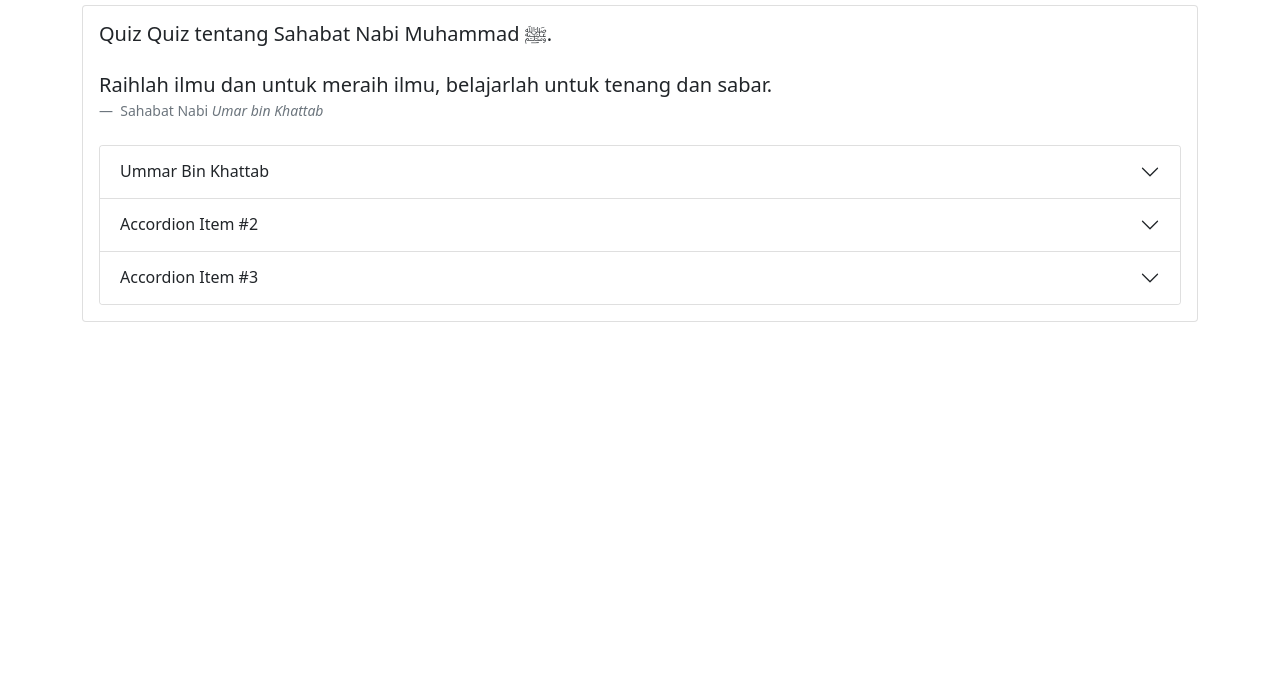
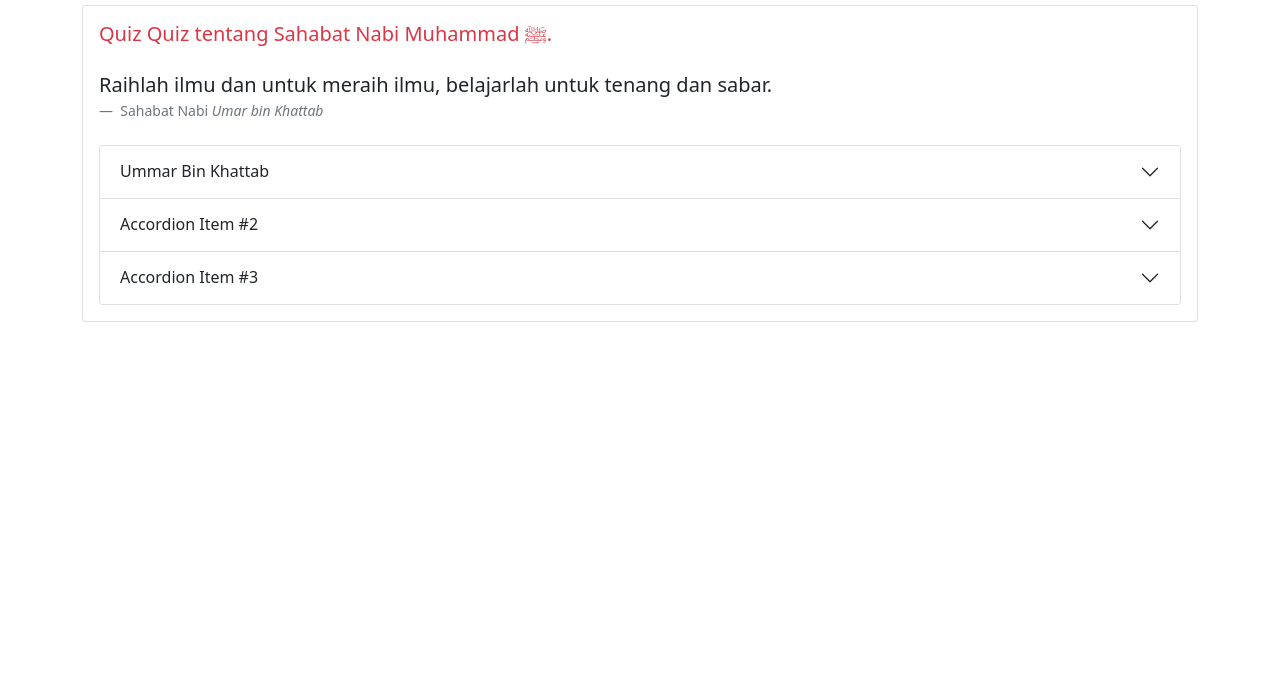
Before and after one commit to agm4r/quiz-rabbaniyun, a plain HTML site: page index.html in a window 1280 px wide. Shown: the part 108-800 px from the top of the page. Drawn offline with nearby package versions, Linux system fonts and the light colour scheme.

Commit message:
menambahkan effect typing, mengubah warna text judul menjadi merah

```diff
--- a/index.html
+++ b/index.html
@@ -12,6 +12,9 @@
 
     <!-- Icons Bootstrap -->
     <link rel="stylesheet" href="https://cdn.jsdelivr.net/npm/bootstrap-icons@1.4.0/font/bootstrap-icons.css">
+
+    <!-- My CSS -->
+    <link rel="stylesheet" type="text/css" href="css/style.css">
 
     <!-- JQuery -->
     <script type="text/javascript" src="js/jquery-3.6.0.min.js"></script>
@@ -33,7 +36,7 @@
         </nav>
         <div class="card mt-2">
             <div class="card-body">
-                <h5 class="card-title">Quiz Quiz tentang Sahabat Nabi Muhammad ﷺ.</h5>
+                <h5 class="card-title text-danger">Quiz Quiz tentang Sahabat Nabi Muhammad ﷺ.</h5>
                 <figure class="mt-4">
                     <blockquote class="blockquote">
                         <p>Raihlah ilmu dan untuk meraih ilmu, belajarlah untuk tenang dan sabar.</p>
```
